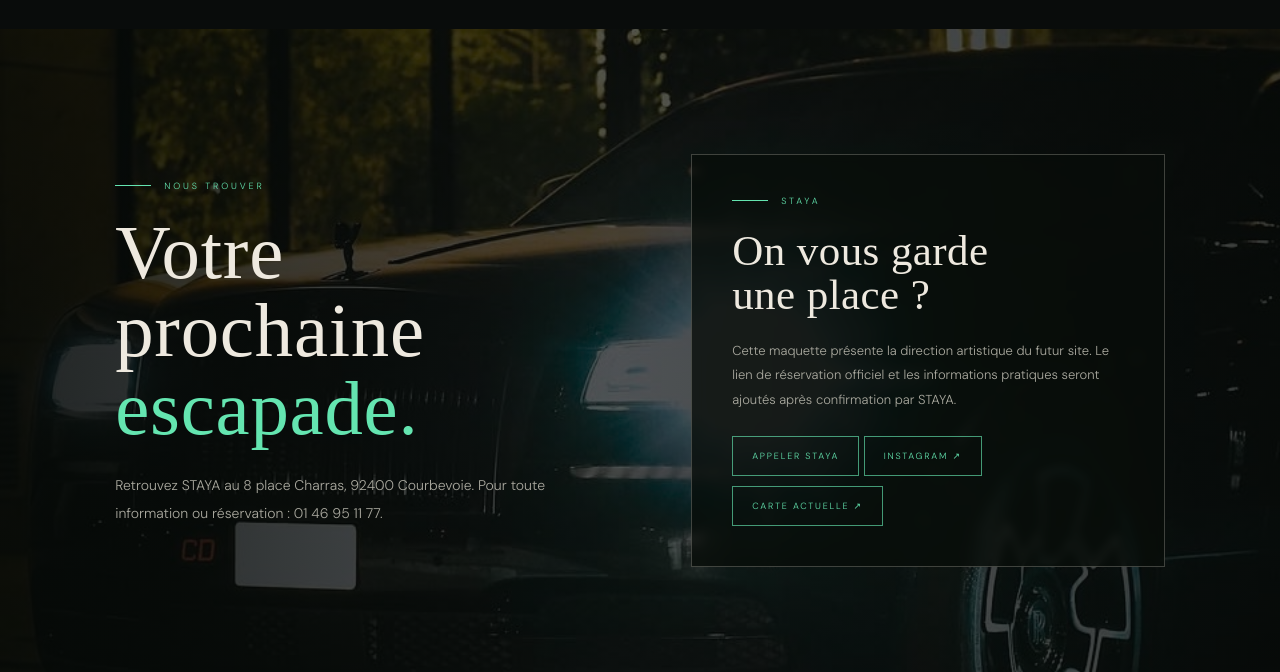
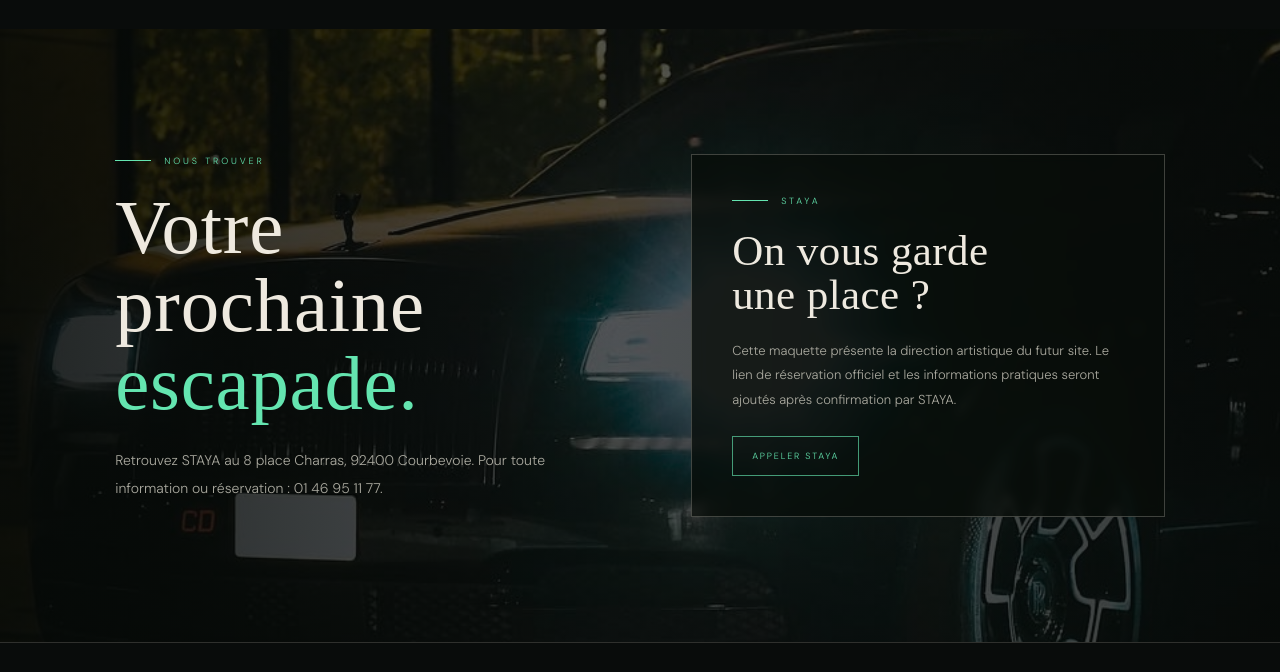
Before and after one commit to mickzz-14/staya-restaurant, a plain HTML site: page index.html in a window 1280 px wide. Shown: the part 8653-9325 px from the top of the page. Drawn offline with Linux system fonts and the light colour scheme; a web font is replaced by a local one.

Commit message:
Remove external Instagram and old menu links

```diff
--- a/index.html
+++ b/index.html
@@ -232,7 +232,7 @@
 
     <section class="section contact" id="contact">
       <div class="reveal"><div class="eyebrow">Nous trouver</div><h2 class="section-title">Votre prochaine<br><em>escapade.</em></h2><p class="copy">Retrouvez STAYA au 8 place Charras, 92400 Courbevoie. Pour toute information ou réservation : 01 46 95 11 77.</p></div>
-      <div class="contact-card reveal"><div class="eyebrow">STAYA</div><h3 class="section-title" style="font-size:43px">On vous garde<br>une place ?</h3><p>Cette maquette présente la direction artistique du futur site. Le lien de réservation officiel et les informations pratiques seront ajoutés après confirmation par STAYA.</p><a class="outline-btn" href="tel:+33146951177">Appeler STAYA</a> <a class="outline-btn" href="https://www.instagram.com/staya.restaurant/" target="_blank" rel="noopener">Instagram ↗</a> <a class="outline-btn" href="https://staya.menuderestaurant.fr/" target="_blank" rel="noopener">Carte actuelle ↗</a></div>
+      <div class="contact-card reveal"><div class="eyebrow">STAYA</div><h3 class="section-title" style="font-size:43px">On vous garde<br>une place ?</h3><p>Cette maquette présente la direction artistique du futur site. Le lien de réservation officiel et les informations pratiques seront ajoutés après confirmation par STAYA.</p><a class="outline-btn" href="tel:+33146951177">Appeler STAYA</a>  </div>
     </section>
   </main>
   <footer><a class="footer-logo" href="#accueil">STAYA.</a><span>Une expérience à part · Courbevoie</span><span>Maquette de présentation · 2026</span></footer>
```
